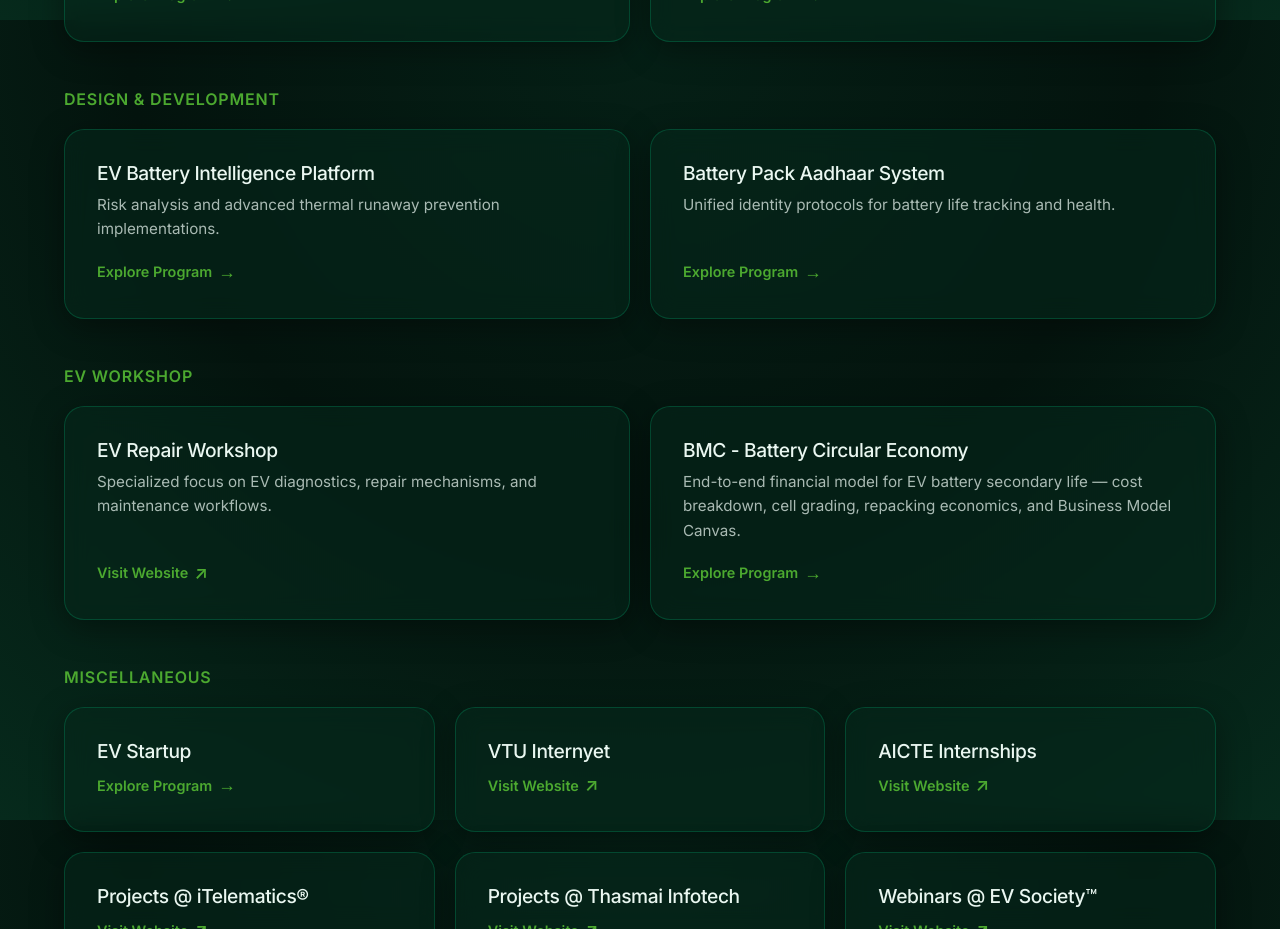
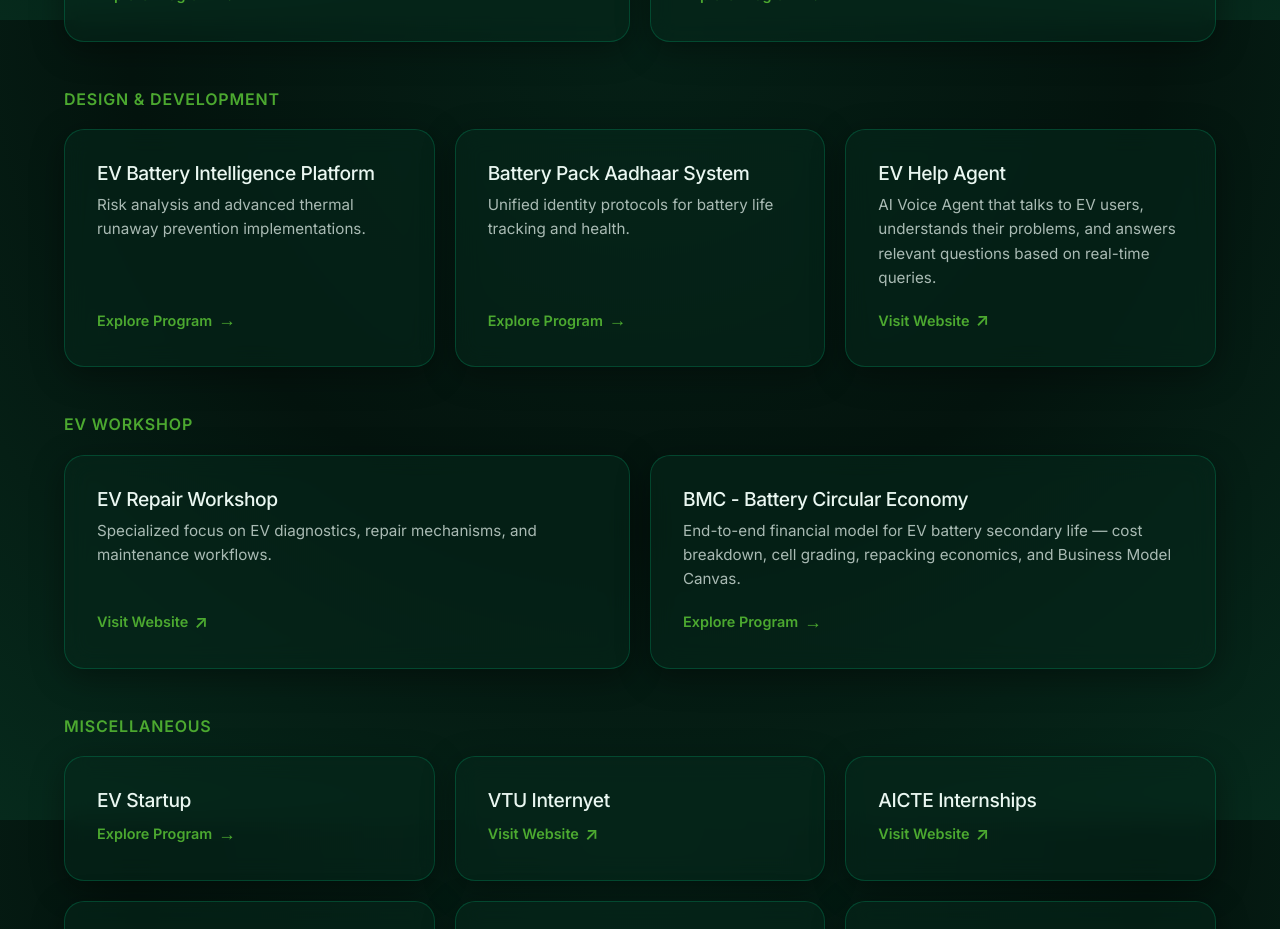
Before and after one commit to CARSOFTWARESYSTEMS/AutonomousEV, a Next.js app: page /internships in a window 1280 px wide. Shown: the part 780-1709 px from the top of the page. Built offline with nearby package versions, Linux system fonts and the light colour scheme.

Commit message:
Updated internship EV Help Agent

```diff
--- a/src/app/internships/page.tsx
+++ b/src/app/internships/page.tsx
@@ -107,6 +107,11 @@
               desc="Unified identity protocols for battery life tracking and health."
               link="/internships/battery-aadhaar"
             />
+            <ProjectCard
+              title="EV Help Agent"
+              desc="AI Voice Agent that talks to EV users, understands their problems, and answers relevant questions based on real-time queries."
+              link="https://help.ev.engineer/"
+            />
           </Section>
 
           <Section title="EV Workshop">
--- a/src/components/Navbar.tsx
+++ b/src/components/Navbar.tsx
@@ -96,6 +96,7 @@
                 <div className={styles.dropdownTitle}>Design &amp; Development</div>
                 <Link href="/internships/battery-fire-prevention" className={styles.dropdownLink}>EV Battery Intelligence Platform</Link>
                 <Link href="/internships/battery-aadhaar" className={styles.dropdownLink}>Battery Pack Aadhaar System</Link>
+                <a href="https://help.ev.engineer/" target="_blank" rel="noopener noreferrer" className={styles.dropdownLink}>EV Help Agent</a>
                 <div className={styles.dropdownDivider} />
                 <div className={styles.dropdownSubTitle}>Miscellaneous</div>
                 <Link href="/internships" className={styles.dropdownLink}>Internship projects</Link>
@@ -173,6 +174,7 @@
           <div className={styles.mobileSectionTitle}>Internships — Design &amp; Development</div>
           <Link href="/internships/battery-fire-prevention" className={styles.mobileLink} onClick={() => setMobileMenuOpen(false)}>EV Battery Intelligence Platform</Link>
           <Link href="/internships/battery-aadhaar" className={styles.mobileLink} onClick={() => setMobileMenuOpen(false)}>Battery Pack Aadhaar System</Link>
+          <a href="https://help.ev.engineer/" target="_blank" rel="noopener noreferrer" className={styles.mobileLink} onClick={() => setMobileMenuOpen(false)}>EV Help Agent</a>
 
           <div className={styles.mobileSectionTitle}>Internships — Miscellaneous</div>
           <Link href="/internships" className={styles.mobileLink} onClick={() => setMobileMenuOpen(false)}>Internship projects</Link>
```
